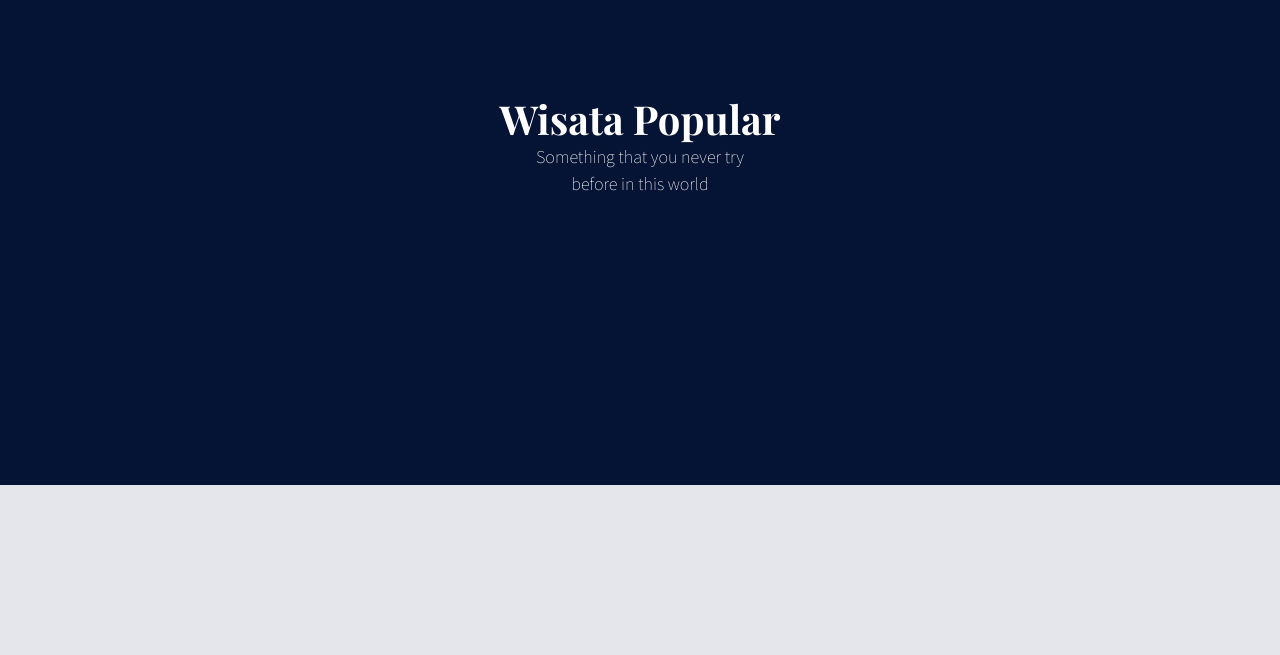
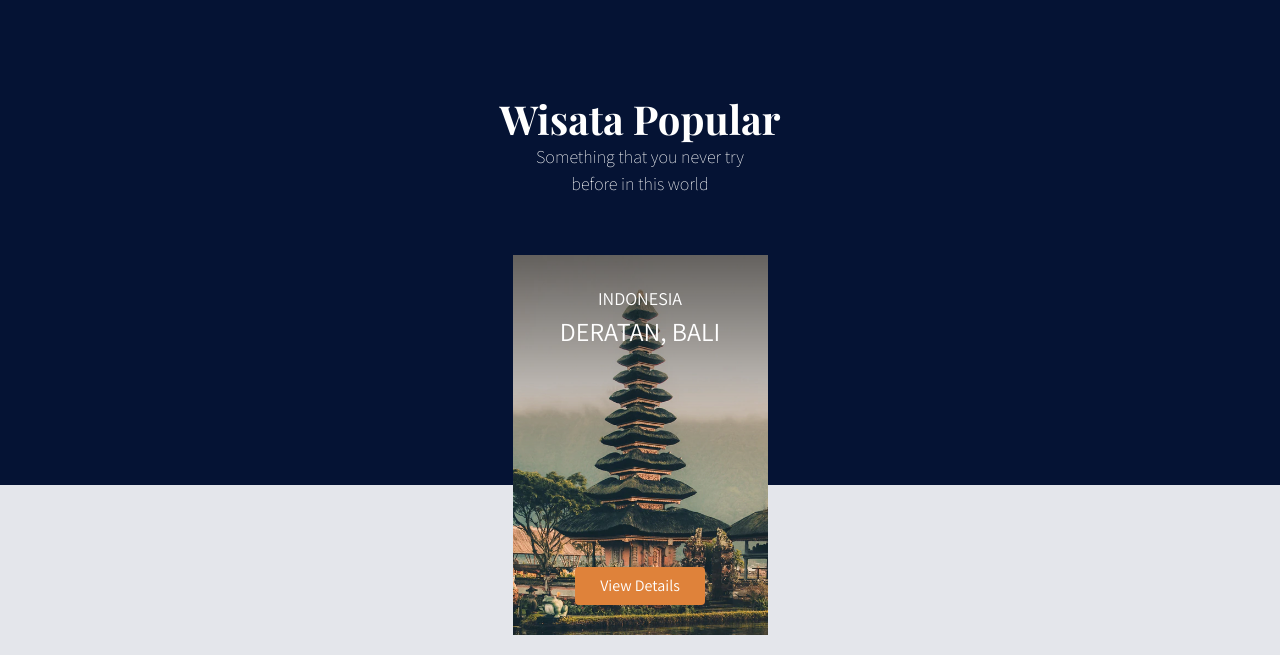
Before and after one commit to fardianasmardanas/nomads, a plain HTML site: page index.html in a window 1280 px wide. Shown: the part 684-1339 px from the top of the page. Before the commit the page ends 1169 px from the top, so only its background shows below. Drawn offline with nearby package versions, Linux system fonts and the light colour scheme; a web font is replaced by a local one.

Commit message:
mumbuat section popular-content

```diff
--- a/frontend/styles/main.scss
+++ b/frontend/styles/main.scss
@@ -126,3 +126,39 @@ p {
     }
   }
 }
+
+// card popular content
+.section-popular-content {
+  .section-popular-travel {
+    .card-travel {
+      min-height: 380px;
+      background-color: rgb(201, 198, 198);
+      color: #fff;
+      padding: 30px;
+      background-size: cover;
+      margin-bottom: 20px;
+    }
+
+    .travel-country {
+      font-size: 18px;
+      color: #fff;
+    }
+
+    .travel-location {
+      font-size: 26px;
+      color: #fff;
+    }
+
+    .travel-button {
+      .btn-travel-detail {
+        background-color: #DF823A;
+        color: #fff;
+
+        &:hover {
+          background-color: #FF9E53;
+          color: #fff;
+        }
+      }
+    }
+  }
+}
--- a/index.html
+++ b/index.html
@@ -129,6 +129,27 @@
       </div>
     </section>
     <!-- end wisata popular -->
+
+    <!-- card popular-content -->
+    <section class="section-popular-content" id="popularContent">
+      <div class="container">
+        <div class="section-popular-travel row justify-content-center">
+          <div class="col-sm-6 col-md-4 col-lg-3">
+            <div class="card-travel text-center d-flex flex-column"
+              style="background-image: url('frontend/images/bali.png');">
+              <div class="travel-country">INDONESIA</div>
+              <div class="travel-location">DERATAN, BALI</div>
+              <div class="travel-button mt-auto">
+                <a href="#" class="btn btn-travel-detail px-4">
+                  View Details
+                </a>
+              </div>
+            </div>
+          </div>
+        </div>
+      </div>
+    </section>
+    <!-- and card popular-content -->
   </main>
 
 
```
Also changed, not shown: frontend/styles/main.css, 1 other file.
